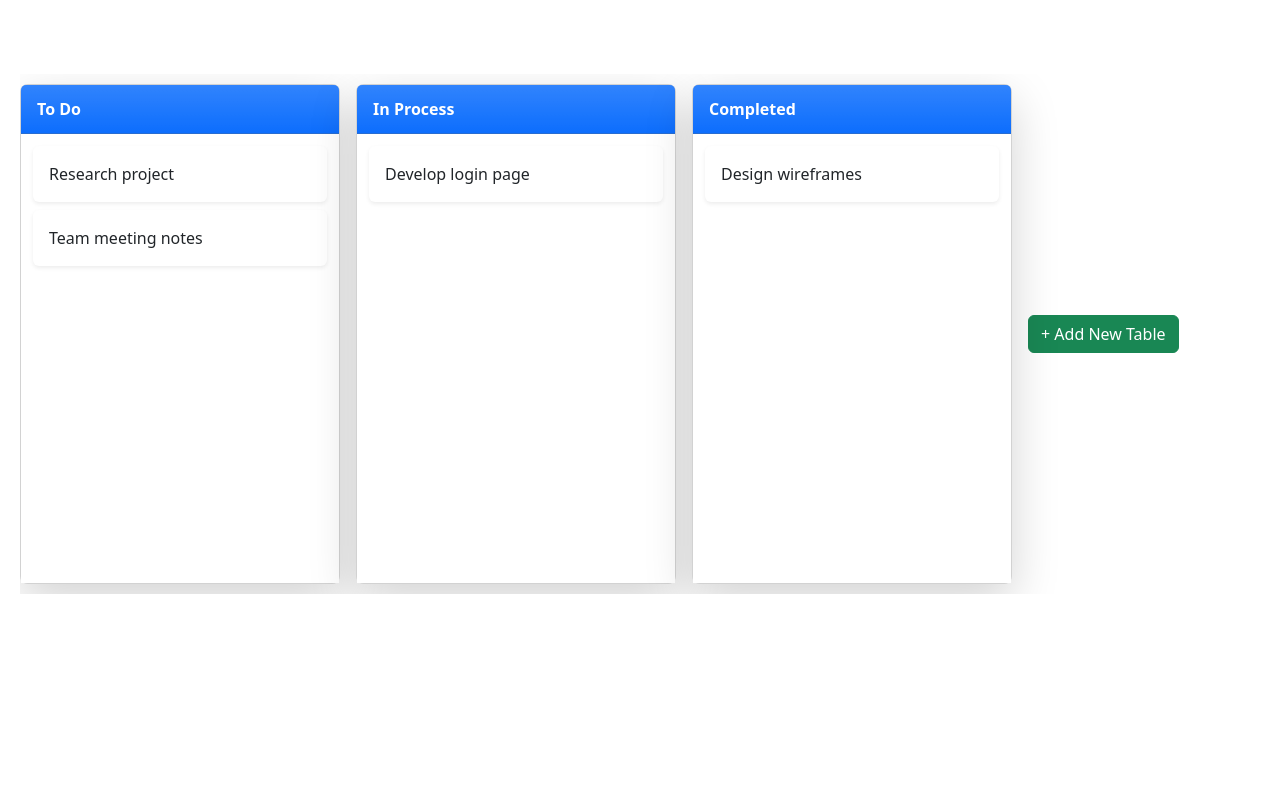
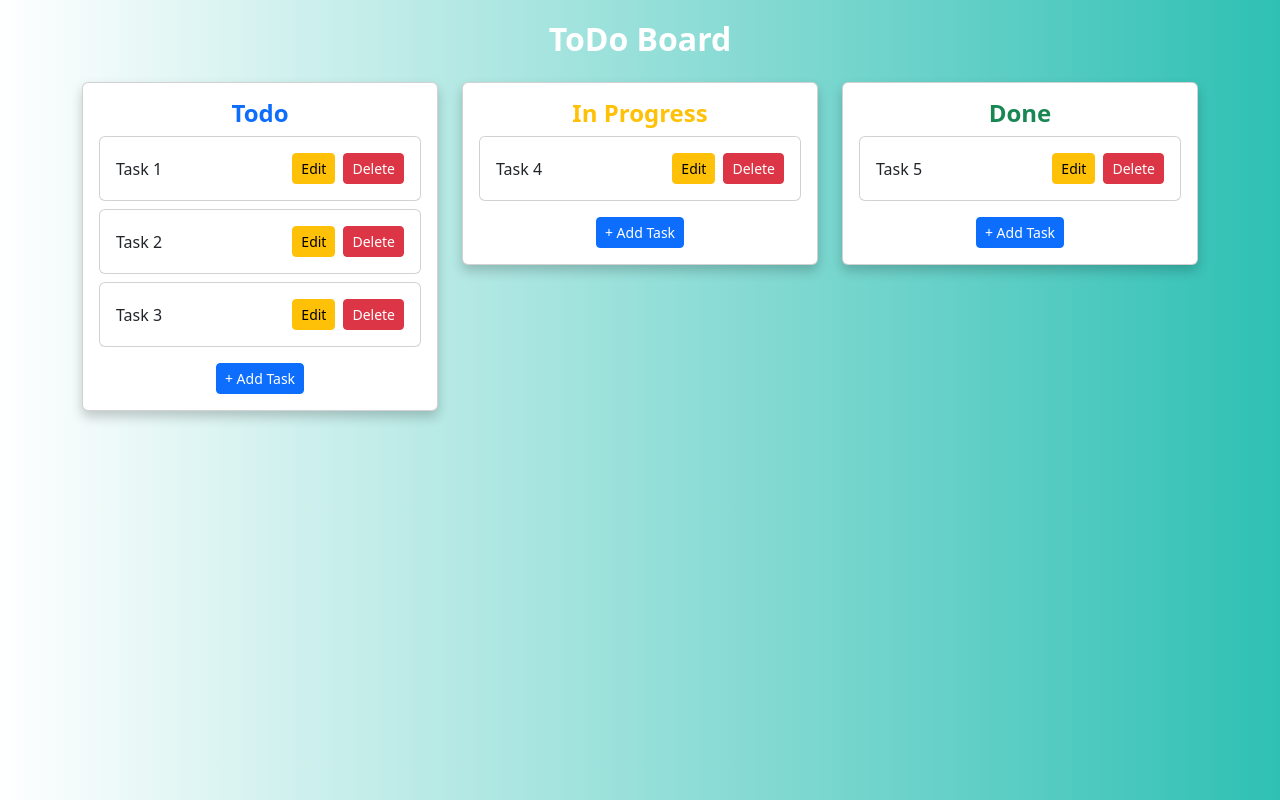
Before and after one commit to XSAVAS/ETodo, a React (Create React App) app in the folder etodo/: page / in a window 1280 px wide. Built offline with nearby package versions, Linux system fonts and the light colour scheme.

Commit message:
UI has been updated v2

```diff
--- a/etodo/src/App.js
+++ b/etodo/src/App.js
@@ -1,14 +1,173 @@
-// App.js
-import React from 'react';
-import 'bootstrap/dist/css/bootstrap.min.css';
+import React, { useState } from 'react';
 import './index.css';
-import Board from './components/Board';
+import {
+  Container,
+  Row,
+  Col,
+  Card,
+  CardBody,
+  CardTitle,
+  Button,
+  Modal,
+  ModalHeader,
+  ModalBody,
+  ModalFooter,
+  Input,
+  FormFeedback
+} from 'reactstrap';
 
 function App() {
+  const [tasks, setTasks] = useState({
+     todo: [
+    { id: 1, title: "Task 1" },
+    { id: 2, title: "Task 2" },
+    { id: 3, title: "Task 3" }
+  ],
+  inProgress: [
+    { id: 4, title: "Task 4" }
+  ],
+  done: [
+    { id: 5, title: "Task 5" }
+  ],
+  });
+
+  const [activeColumn, setActiveColumn] = useState('');
+  const [modalType, setModalType] = useState('add');
+  const [modalOpen, setModalOpen] = useState(false);
+  const [newTaskTitle, setNewTaskTitle] = useState('');
+  const [editedTaskId, setEditedTaskId] = useState(null);
+  const [isInvalid, setIsInvalid] = useState(false);
+
+  const toggleModal = () => {
+    setModalOpen(!modalOpen);
+    setNewTaskTitle('');
+    setEditedTaskId(null);
+    setIsInvalid(false);
+  };
+
+  const openAddModal = (columnKey) => {
+    setModalType('add');
+    setActiveColumn(columnKey);
+    toggleModal();
+  };
+
+  const openEditModal = (columnKey, task) => {
+    setModalType('edit');
+    setActiveColumn(columnKey);
+    setEditedTaskId(task.id);
+    setNewTaskTitle('');
+    toggleModal();
+  };
+
+  const handleSave = () => {
+    if (newTaskTitle.trim() === '') {
+      setIsInvalid(true);
+      return;
+    }
+
+    if (modalType === 'add') {
+      const newTask = {
+        id: Date.now(),
+        title: newTaskTitle.trim(),
+      };
+      setTasks(prev => ({
+        ...prev,
+        [activeColumn]: [...prev[activeColumn], newTask],
+      }));
+    } else if (modalType === 'edit') {
+      setTasks(prev => ({
+        ...prev,
+        [activeColumn]: prev[activeColumn].map(task =>
+          task.id === editedTaskId ? { ...task, title: newTaskTitle.trim() } : task
+        ),
+      }));
+    }
+
+    toggleModal();
+  };
+
+  const handleDelete = (columnKey, taskId) => {
+    setTasks(prev => ({
+      ...prev,
+      [columnKey]: prev[columnKey].filter(task => task.id !== taskId),
+    }));
+  };
+
+  const renderColumn = (key, label, color) => (
+    <Col md="4" key={key}>
+      <Card className="mb-3 column-card">
+        <CardBody>
+          <CardTitle tag="h4" className={`text-center fw-bold text-${color}`}>
+            {label}
+          </CardTitle>
+          {tasks[key].map(task => (
+            <Card className="mb-2 task-card-custom" key={task.id}>
+              <CardBody className="d-flex justify-content-between align-items-center">
+                <span>{task.title}</span>
+                <div>
+                  <Button
+                    color="warning"
+                    size="sm"
+                    className="me-2"
+                    onClick={() => openEditModal(key, task)}
+                  >
+                    Edit
+                  </Button>
+                  <Button
+                    color="danger"
+                    size="sm"
+                    onClick={() => handleDelete(key, task.id)}
+                  >
+                    Delete
+                  </Button>
+                </div>
+              </CardBody>
+            </Card>
+          ))}
+          <div className="d-flex justify-content-center mt-3">
+            <Button color="primary" size="sm" onClick={() => openAddModal(key)}>
+              + Add Task
+            </Button>
+          </div>
+        </CardBody>
+      </Card>
+    </Col>
+  );
+
   return (
     <div className="app-container">
-      <h2 className="text-center fw-bold text-white mb-3"> ToDo Board</h2>
-      <Board />
+      <h2 className="text-center fw-bold text-white mb-4">ToDo Board</h2>
+      <Container>
+        <Row className="justify-content-center gx-4">
+          {renderColumn('todo', 'Todo', 'primary')}
+          {renderColumn('inProgress', 'In Progress', 'warning')}
+          {renderColumn('done', 'Done', 'success')}
+        </Row>
+      </Container>
+
+      <Modal isOpen={modalOpen} toggle={toggleModal}>
+        <ModalHeader toggle={toggleModal}>
+          {modalType === 'add' ? 'Add New Task' : 'Edit Task'}
+        </ModalHeader>
+        <ModalBody>
+          <Input
+            placeholder="Task title..."
+            value={newTaskTitle}
+            onChange={(e) => {
+              setNewTaskTitle(e.target.value);
+              setIsInvalid(false);
+            }}
+            invalid={isInvalid}
+          />
+          <FormFeedback>Please enter a valid task title.</FormFeedback>
+        </ModalBody>
+        <ModalFooter>
+          <Button color="secondary" onClick={toggleModal}>Cancel</Button>
+          <Button color={modalType === 'add' ? 'primary' : 'success'} onClick={handleSave}>
+            {modalType === 'add' ? 'Add' : 'Save'}
+          </Button>
+        </ModalFooter>
+      </Modal>
     </div>
   );
 }
--- a/etodo/src/components/AddTable.js
+++ /dev/null
@@ -1,15 +0,0 @@
-// components/AddTable.js
-import React from 'react';
-import { Button } from 'reactstrap';
-
-const AddTable = ({ onClick }) => {
-  return (
-    <div className="me-3 d-flex align-items-center">
-      <Button color="success" onClick={onClick}>
-        + Add New Table
-      </Button>
-    </div>
-  );
-};
-
-export default AddTable;
--- a/etodo/src/components/Board.js
+++ /dev/null
@@ -1,37 +0,0 @@
-// components/Board.js
-import React, { useState } from 'react';
-import Table from './Table';
-import AddTable from './AddTable';
-
-const Board = () => {
-  const [tables, setTables] = useState([
-    { title: 'To Do', tasks: [{ title: 'Research project' }, { title: 'Team meeting notes' }] },
-    { title: 'In Process', tasks: [{ title: 'Develop login page' }] },
-    { title: 'Completed', tasks: [{ title: 'Design wireframes' }] },
-  ]);
-
-  const handleAddTable = () => {
-    const newTitle = prompt('Yeni tablo adı:');
-    if (newTitle) {
-      setTables([...tables, { title: newTitle, tasks: [] }]);
-    }
-  };
-
-  return (
-    <div
-      style={{
-        display: 'flex',
-        overflowX: 'auto',
-        width: '100%',
-        padding: '10px 0',
-      }}
-    >
-      {tables.map((table, index) => (
-        <Table key={index} title={table.title} tasks={table.tasks} />
-      ))}
-      <AddTable onClick={handleAddTable} />
-    </div>
-  );
-};
-
-export default Board;
--- a/etodo/src/components/Table.js
+++ /dev/null
@@ -1,34 +0,0 @@
-// components/Table.js
-import React from 'react';
-import { Card, CardHeader, CardBody } from 'reactstrap';
-import TaskCard from './TaskCard';
-
-const Table = ({ title, tasks }) => {
-  return (
-    <Card
-      className="me-3 table-column shadow-lg rounded-3"
-      style={{ minWidth: '320px', maxWidth: '320px', height: '500px' }}
-    >
-      <CardHeader
-        className="bg-gradient text-white fw-bold"
-        style={{ backgroundColor: '#0d6efd', padding: '0.75rem 1rem' }}
-      >
-        {title}
-      </CardHeader>
-      <CardBody
-        className="overflow-auto"
-        style={{
-          height: 'calc(100% - 56px)', // header yüksekliği çıkarıldı
-          backgroundColor: 'white', // gri arka plan kaldırıldı
-          padding: '0.75rem',
-        }}
-      >
-        {tasks.map((task, index) => (
-          <TaskCard key={index} task={task} />
-        ))}
-      </CardBody>
-    </Card>
-  );
-};
-
-export default Table;
--- a/etodo/src/components/TaskCard.js
+++ /dev/null
@@ -1,15 +0,0 @@
-// components/TaskCard.js
-import React from 'react';
-import { Card, CardBody, CardText } from 'reactstrap';
-
-const TaskCard = ({ task }) => {
-  return (
-    <Card className="mb-2 shadow-sm border-0 task-card" style={{ borderLeft: '4px solid #0d6efd' }}>
-      <CardBody className="p-3">
-        <CardText className="m-0">{task.title}</CardText>
-      </CardBody>
-    </Card>
-  );
-};
-
-export default TaskCard;
--- a/etodo/src/index.css
+++ b/etodo/src/index.css
@@ -3,7 +3,7 @@
 html, body {
   height: 100%;
   margin: 0;
-  background-color: #6a0000; /* Mavi arka plan rengi */
+  background-color: #6a0000;
   font-family: 'Segoe UI', Tahoma, Geneva, Verdana, sans-serif;
 }
 
@@ -14,17 +14,43 @@ html, body {
   height: 100vh;
   padding: 20px;
   box-sizing: border-box;
+  background: linear-gradient(to right, rgb(255, 255, 255), #2fc0b4);
 }
 
-.task-card:hover {
-  background-color: #90a6b6;
-  transition: 0.2s;
-  cursor: pointer;
+.board {
+  display: flex;
+  gap: 20px;
+  justify-content: center;
+  width: 100%;
+  max-width: 1000px;
 }
 
-.table-column {
-  transition: transform 0.2s ease-in-out;
+/* Daha tok görünüm için */
+.column-card {
+  box-shadow: 0 6px 12px rgba(0,0,0,0.2);
+  transition: transform 0.2s ease, box-shadow 0.2s ease;
+  border-radius: 8px;
 }
-.table-column:hover {
-  transform: translateY(-3px);
+
+.column-card:hover {
+  transform: translateY(-4px);
+  box-shadow: 0 10px 18px rgba(0, 0, 0, 0.25);
 }
+
+/* Görev kartları */
+.task-card-custom {
+  transition: background-color 0.2s ease, transform 0.2s ease;
+}
+
+.task-card-custom:hover {
+  background-color: #eeeeee;
+  transform: scale(1.01);
+}
+
+/* Başlıklar */
+.column-title {
+  text-align: center;
+  margin-bottom: 15px;
+  font-weight: bold;
+  color: #333;
+}
```
Also changed, not shown: 1 other file (tests, documents, lock files or other folders).
